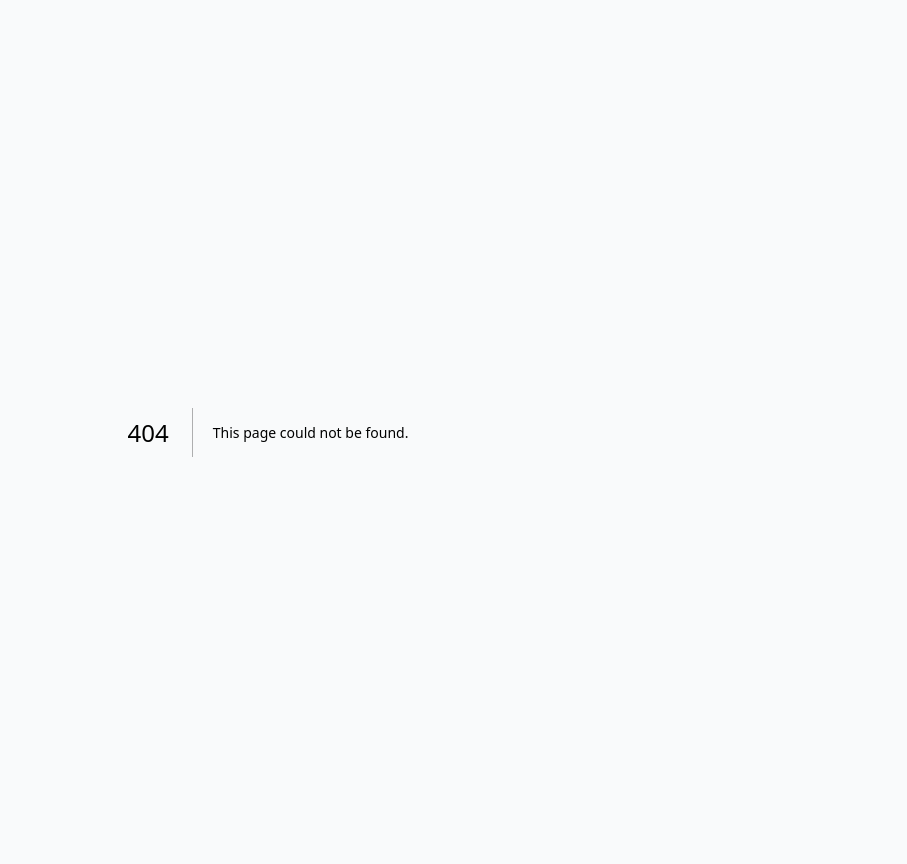
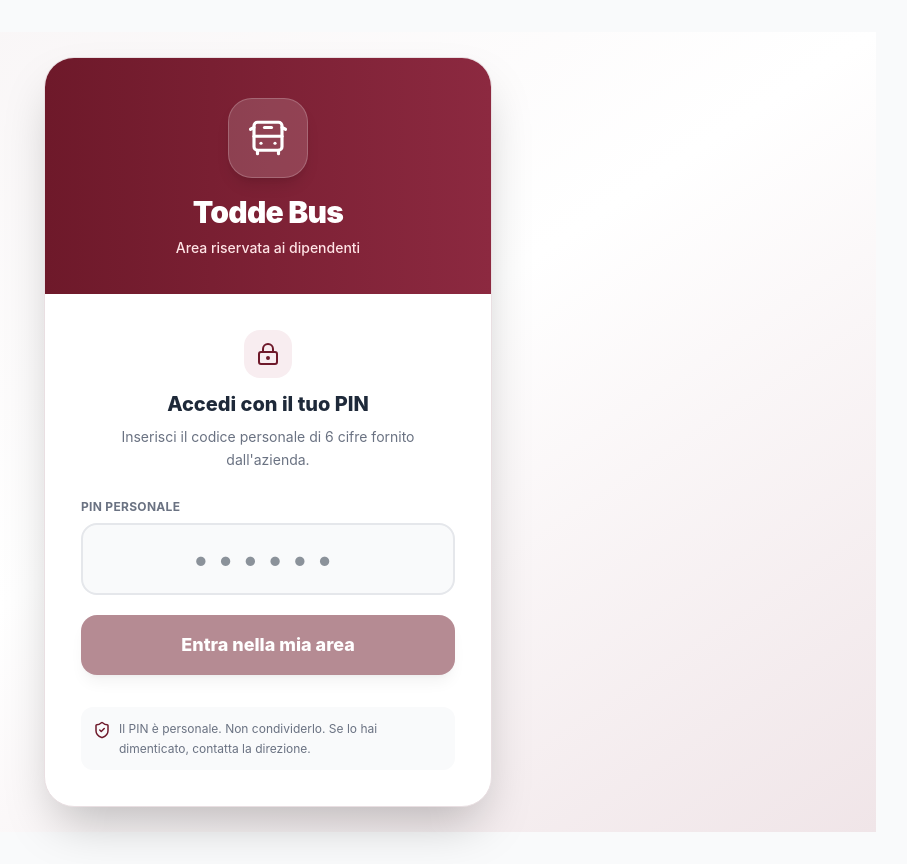
Before and after one commit to SuperStartApp/gestione-richieste-permessi, a Next.js app: page /dipendenti in a window 1280 px wide. Before the commit this address had no page. Shown: the whole page, without its empty margins (372-1279 px from the left). Built offline with nearby package versions, Linux system fonts and the light colour scheme; no server answers.

Commit message:
Todde Bus - accesso PWA dipendenti con PIN unico

```diff
--- /dev/null
+++ b/app/dipendenti/page.tsx
@@ -0,0 +1,132 @@
+"use client";
+
+import { useState, type FormEvent } from "react";
+import { useRouter } from "next/navigation";
+import { BusFront, LockKeyhole, Loader2, ShieldCheck } from "lucide-react";
+import { supabase } from "@/lib/supabase";
+
+export default function DipendentiPage() {
+  const router = useRouter();
+  const [pin, setPin] = useState("");
+  const [loading, setLoading] = useState(false);
+  const [error, setError] = useState("");
+
+  async function handleSubmit(event: FormEvent<HTMLFormElement>) {
+    event.preventDefault();
+    setError("");
+
+    if (!/^\d{6}$/.test(pin)) {
+      setError("Inserisci il PIN di 6 cifre ricevuto dall'azienda.");
+      return;
+    }
+
+    setLoading(true);
+    try {
+      // ACCESSO DI PROVA: da sostituire con verifica server-side prima
+      // di usare dati reali (RLS, sessioni e limite ai tentativi).
+      const { data, error: queryError } = await supabase
+        .from("tbpr_employees")
+        .select("id, private_link_id")
+        .eq("pin", pin)
+        .limit(2);
+
+      if (queryError) throw queryError;
+      if (!data || data.length === 0) {
+        setError("PIN non riconosciuto. Controlla le cifre e riprova.");
+        return;
+      }
+      if (data.length !== 1 || !data[0].private_link_id) {
+        setError("Accesso non disponibile. Contatta la direzione.");
+        return;
+      }
+
+      const employee = data[0];
+      // Compatibilità temporanea con l'attuale pagina /private/[id].
+      // Questi valori NON sono una sessione autenticata sicura.
+      localStorage.setItem("todde_emp_id", String(employee.id));
+      localStorage.setItem("todde_link_id", String(employee.private_link_id));
+      localStorage.setItem("todde_preferred_link", String(employee.private_link_id));
+      // Passaggio temporaneo del PIN solo alla pagina privata nella stessa scheda.
+      sessionStorage.setItem("todde_pin_handoff", JSON.stringify({ link: String(employee.private_link_id), pin }));
+
+      router.replace(`/private/${encodeURIComponent(String(employee.private_link_id))}`);
+    } catch (err) {
+      console.error("Errore accesso dipendenti:", err);
+      setError("Impossibile verificare il PIN. Riprova tra poco.");
+    } finally {
+      setLoading(false);
+    }
+  }
+
+  return (
+    <main className="min-h-screen bg-gradient-to-br from-[#f7f3f4] via-white to-[#f0e5e8] flex items-center justify-center p-4 font-sans">
+      <div className="w-full max-w-md overflow-hidden rounded-[30px] bg-white shadow-2xl border border-[#e9dfe2]">
+        <div className="bg-gradient-to-r from-[#6e192a] to-[#8c2940] px-8 pt-10 pb-9 text-center text-white">
+          <div className="mx-auto mb-4 flex h-20 w-20 items-center justify-center rounded-3xl bg-white/15 border border-white/20 shadow-lg">
+            <BusFront size={42} strokeWidth={1.8} />
+          </div>
+          <h1 className="text-3xl font-black tracking-tight">Todde Bus</h1>
+          <p className="mt-2 text-sm font-medium text-rose-100">Area riservata ai dipendenti</p>
+        </div>
+
+        <div className="px-7 py-9 sm:px-9">
+          <div className="mb-7 text-center">
+            <div className="mx-auto mb-3 flex h-12 w-12 items-center justify-center rounded-2xl bg-[#f8edf0] text-[#6e192a]">
+              <LockKeyhole size={24} />
+            </div>
+            <h2 className="text-xl font-extrabold text-gray-800">Accedi con il tuo PIN</h2>
+            <p className="mt-2 text-sm leading-relaxed text-gray-500">
+              Inserisci il codice personale di 6 cifre fornito dall'azienda.
+            </p>
+          </div>
+
+          <form onSubmit={handleSubmit} className="space-y-5">
+            <div>
+              <label htmlFor="employee-pin" className="mb-2 block text-xs font-bold uppercase tracking-wide text-gray-500">
+                PIN personale
+              </label>
+              <input
+                id="employee-pin"
+                type="password"
+                inputMode="numeric"
+                pattern="[0-9]{6}"
+                autoComplete="off"
+                maxLength={6}
+                required
+                disabled={loading}
+                value={pin}
+                onChange={(event) => {
+                  setPin(event.target.value.replace(/\D/g, "").slice(0, 6));
+                  if (error) setError("");
+                }}
+                placeholder="••••••"
+                aria-describedby={error ? "pin-error" : undefined}
+                aria-invalid={Boolean(error)}
+                className="w-full rounded-2xl border-2 border-gray-200 bg-gray-50 px-4 py-4 text-center text-3xl font-bold tracking-[0.35em] text-gray-800 outline-none transition focus:border-[#6e192a] focus:bg-white disabled:opacity-60"
+              />
+            </div>
+
+            {error && (
+              <p id="pin-error" role="alert" className="rounded-xl border border-red-200 bg-red-50 px-4 py-3 text-sm font-medium text-red-700">
+                {error}
+              </p>
+            )}
+
+            <button
+              type="submit"
+              disabled={loading || pin.length !== 6}
+              className="flex w-full items-center justify-center gap-2 rounded-2xl bg-[#6e192a] px-5 py-4 text-lg font-extrabold text-white shadow-lg transition hover:bg-[#561120] active:scale-[0.99] disabled:cursor-not-allowed disabled:opacity-50"
+            >
+              {loading ? <><Loader2 size={21} className="animate-spin" /> Verifica in corso...</> : "Entra nella mia area"}
+            </button>
+          </form>
+
+          <div className="mt-8 flex items-start gap-2 rounded-xl bg-gray-50 p-3 text-xs leading-relaxed text-gray-500">
+            <ShieldCheck size={18} className="mt-0.5 shrink-0 text-[#6e192a]" />
+            <span>Il PIN è personale. Non condividerlo. Se lo hai dimenticato, contatta la direzione.</span>
+          </div>
+        </div>
+      </div>
+    </main>
+  );
+}
--- a/app/private/[id]/page.tsx
+++ b/app/private/[id]/page.tsx
@@ -38,25 +38,78 @@ export default function PrivateArea() {
     });
   };
 
-  // --- GESTIONE SESSIONE AL CARICAMENTO ---
+  // Accetta un PIN verificato dalla schermata /dipendenti una sola volta.
+  // La pagina privata lo ricontrolla nel database prima di mostrare dati.
+
+  // Riceve il PIN dalla pagina /dipendenti.
+  // Lo verifica nuovamente prima di mostrare il pannello.
   useEffect(() => {
-    const checkSession = async () => {
-      const savedEmpId = localStorage.getItem('todde_emp_id');
-      const savedLinkId = localStorage.getItem('todde_link_id');
+    let cancelled = false;
 
-      if (savedEmpId && savedLinkId === employeeIdFromUrl) {
-        const { data } = await supabase.from('tbpr_employees').select('*').eq('id', savedEmpId).single();
-        if (data) {
-          setEmployee(data);
-          setStep('dashboard');
-          fetchRequests(data.id);
-          return;
+    async function initialize() {
+      setEmployee(null);
+      setRequests([]);
+      setPin("");
+      setStep("loading");
+
+      const raw = sessionStorage.getItem("todde_pin_handoff");
+
+      if (raw) {
+        try {
+          const handoff = JSON.parse(raw) as {
+            link?: string;
+            pin?: string;
+          };
+
+          if (
+            handoff.link === employeeIdFromUrl &&
+            /^\d{6}$/.test(handoff.pin || "")
+          ) {
+            const { data, error } = await supabase
+              .from("tbpr_employees")
+              .select("*")
+              .eq("private_link_id", employeeIdFromUrl)
+              .eq("pin", handoff.pin)
+              .single();
+
+            if (cancelled) return;
+
+            if (!error && data) {
+              // Cancella il PIN soltanto dopo la verifica riuscita.
+              sessionStorage.removeItem("todde_pin_handoff");
+
+              localStorage.setItem(
+                "todde_preferred_link",
+                employeeIdFromUrl
+              );
+
+              setEmployee(data);
+              setStep("dashboard");
+              fetchRequests(data.id);
+              return;
+            }
+          }
+        } catch (error) {
+          console.error("Errore accesso dipendente:", error);
+        }
+
+        if (!cancelled) {
+          sessionStorage.removeItem("todde_pin_handoff");
         }
       }
-      setStep('login');
+
+      if (!cancelled) {
+        setStep("login");
+      }
+    }
+
+    void initialize();
+
+    return () => {
+      cancelled = true;
     };
-    checkSession();
   }, [employeeIdFromUrl]);
+
 
   async function handleLogin(e: React.FormEvent) {
     e.preventDefault();
@@ -73,8 +126,9 @@ export default function PrivateArea() {
     if (error || !data) {
       alert("PIN errato!");
     } else {
-      localStorage.setItem('todde_emp_id', data.id);
-      localStorage.setItem('todde_link_id', employeeIdFromUrl);
+      // Ricorda soltanto quale pagina aprire dalla PWA.
+      // Questo valore NON concede accesso senza PIN.
+      localStorage.setItem('todde_preferred_link', employeeIdFromUrl);
 
       setEmployee(data);
       setStep('dashboard');
@@ -86,6 +140,9 @@ export default function PrivateArea() {
   async function logout() {
     localStorage.removeItem('todde_emp_id');
     localStorage.removeItem('todde_link_id');
+    // Conserviamo todde_preferred_link anche dopo il logout.
+    setPin('');
+    setRequests([]);
     setStep('login');
     setEmployee(null);
   }
```
Also changed, not shown: public/manifest.webmanifest.
